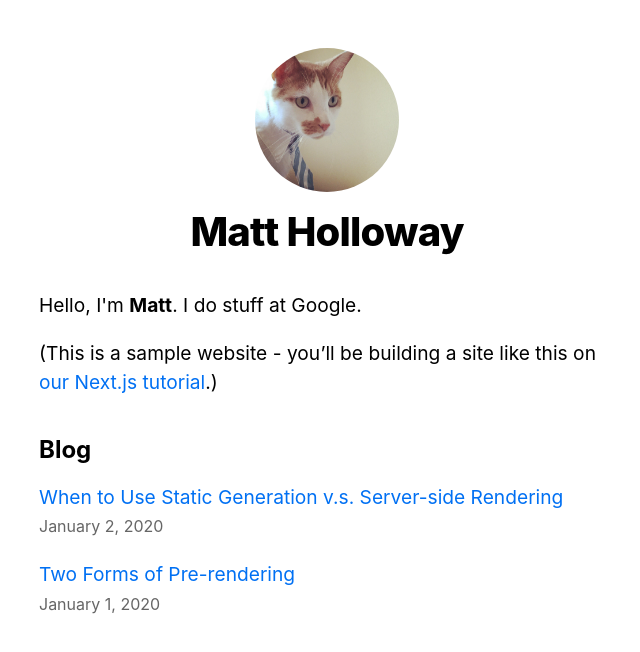
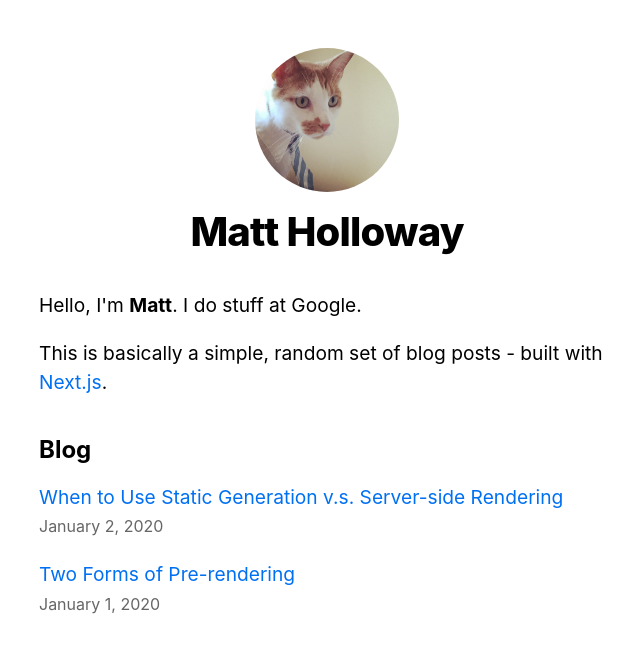
Before and after one commit to hollowmatt/nextly, a Next.js app in the folder next/nextblog/: page / in a window 1280 px wide. Shown: the top 652 px of the page, without its empty margins (313-953 px from the left). Built offline with nearby package versions, Linux system fonts and the light colour scheme.

Commit message:
update the index and title

```diff
--- a/next/nextblog/components/layout.js
+++ b/next/nextblog/components/layout.js
@@ -5,7 +5,7 @@ import utilStyles from '../styles/utils.module.css';
 import Link from 'next/link';
 
 const name = "Matt Holloway";
-export const siteTitle = "Next.js Sample Site";
+export const siteTitle = "Matt's Blog - supplemental";
 
 export default function Layout({ children, home }) {
   return (
--- a/next/nextblog/pages/index.js
+++ b/next/nextblog/pages/index.js
@@ -25,8 +25,7 @@ export default function Home( {allPostsData} ) {
           Hello, I'm <strong>Matt</strong>.  I do stuff at Google.
         </p>
         <p>
-          (This is a sample website - you’ll be building a site like this on{' '}
-          <a href="https://nextjs.org/learn">our Next.js tutorial</a>.)
+          This is basically a simple, random set of blog posts - built with <a href="https://nextjs.org/learn">Next.js</a>.
         </p>
       </section>
       <section className={`${utilStyles.headingMd} ${utilStyles.padding1px}`}>
```
